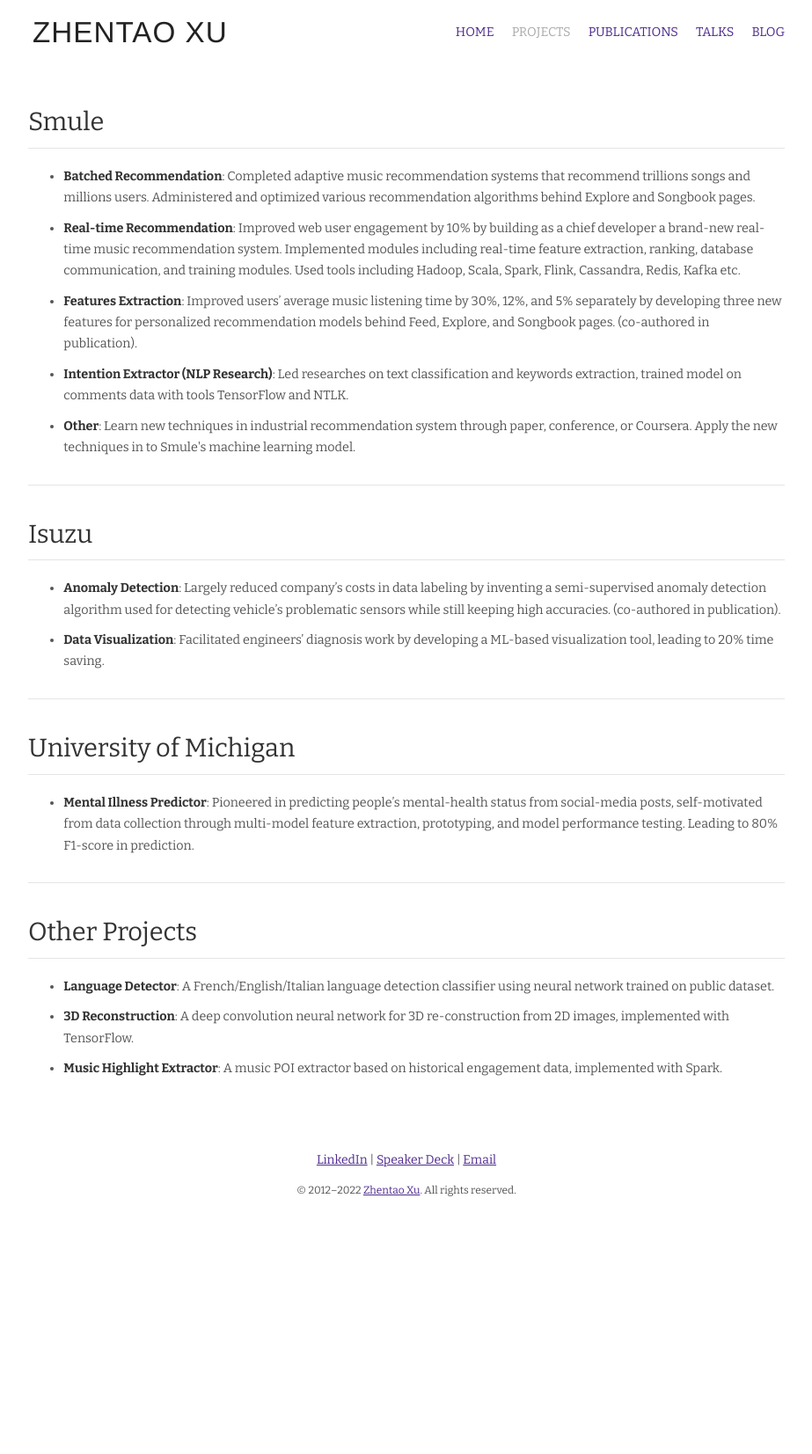
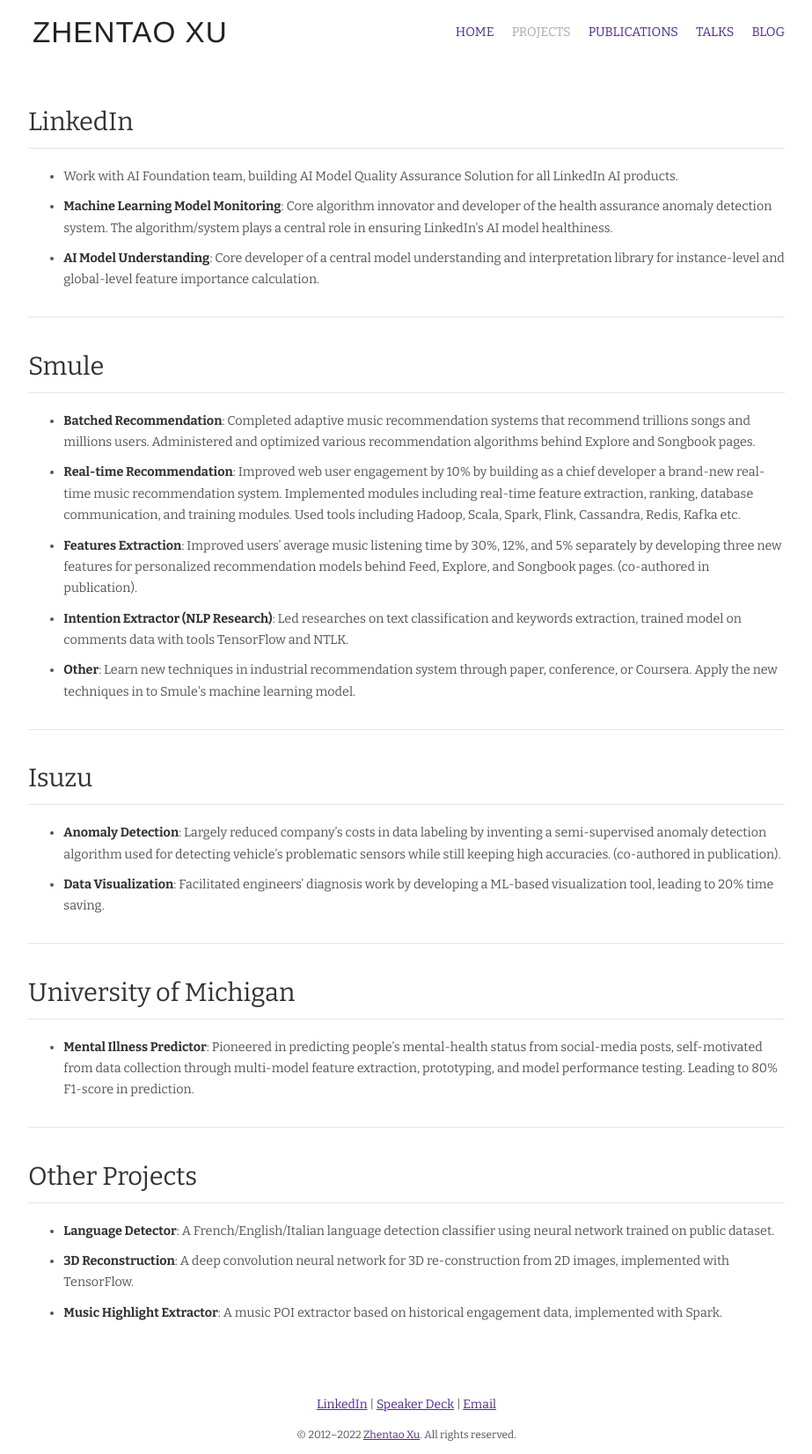
Before and after one commit to xuzhentao/xuzhentao.github.io, a Jekyll site: the page built from projects.md, in a window 1280 px wide. Shown: the whole page at 88% size, without its empty margins (178-1101 px from the left). Built offline with Jekyll 4.4.1, drawn with Linux system fonts in a browser that asks for light colours; nearby versions of some CDN libraries; before the commit the page ends 1375 px from its top, so only the background shows below that.

Commit message:
[M] Update Personal info and LinkedIn's Project Info

```diff
--- a/projects.md
+++ b/projects.md
@@ -5,6 +5,22 @@ layout: default
 ---
 
 <div class="hfeed">
+
+
+
+  <!-- LinkedIn -->
+  <div class="hentry post project-batch-title">
+    <h2>LinkedIn</h2>
+  </div>
+  <div class="hentry post">
+    <div class="entry-summary">
+      <ul class="project-list">
+        <li>Work with AI Foundation team, building AI Model Quality Assurance Solution for all LinkedIn AI products.</li>
+        <li><strong style="color:#333;">Machine Learning Model Monitoring</strong>: Core algorithm innovator and developer of the health assurance anomaly detection system. The algorithm/system plays a central role in ensuring LinkedIn's AI model healthiness. </li>
+        <li><strong style="color:#333;">AI Model Understanding</strong>: Core developer of a central model understanding and interpretation library for instance-level and global-level feature importance calculation.</li>
+      </ul>
+    </div>
+  </div>
 
   <!-- Smule -->
   <div class="hentry post project-batch-title">
@@ -16,16 +32,11 @@ layout: default
       <ul class="project-list">
         <li><strong style="color:#333;">Batched Recommendation</strong>: Completed adaptive music recommendation systems that recommend trillions songs and millions users. Administered and optimized various recommendation algorithms behind Explore and Songbook pages.
         </li>
-
         <li><strong style="color:#333;">Real-time Recommendation</strong>: Improved web user engagement by 10% by building as a chief developer a brand-new real-time music recommendation system. Implemented modules including real-time feature extraction, ranking, database communication, and training modules. Used tools including Hadoop, Scala, Spark, Flink, Cassandra, Redis, Kafka etc.
         </li>
-
         <li><strong style="color:#333;">Features Extraction</strong>: Improved users’ average music listening time by 30%, 12%, and 5% separately by developing three new features for personalized recommendation models behind Feed, Explore, and Songbook pages. (co-authored in publication).</li>
-
         <li><strong style="color:#333;">Intention Extractor (NLP Research)</strong>: Led researches on text classification and keywords extraction, trained model on comments data with tools TensorFlow and NTLK.</li>
-
         <li><strong style="color:#333;">Other</strong>: Learn new techniques in industrial recommendation system through paper, conference, or Coursera. Apply the new techniques in to Smule's machine learning model.</li>
-
       </ul>
     </div>
   </div>
@@ -39,11 +50,8 @@ layout: default
   <div class="hentry post">
     <div class="entry-summary">
       <ul class="project-list">
-
         <li><strong style="color:#333;">Anomaly Detection</strong>: Largely reduced company’s costs in data labeling by inventing a semi-supervised anomaly detection algorithm used for detecting vehicle’s problematic sensors while still keeping high accuracies. (co-authored in publication).</li>
-
         <li><strong style="color:#333;">Data Visualization</strong>: Facilitated engineers’ diagnosis work by developing a ML-based visualization tool, leading to 20% time saving.</li>
-
       </ul>
     </div>
   </div>
@@ -56,10 +64,7 @@ layout: default
   <div class="hentry post">
     <div class="entry-summary">
       <ul class="project-list">
-
         <li><strong style="color:#333;">Mental Illness Predictor</strong>: Pioneered in predicting people’s mental-health status from social-media posts, self-motivated from data collection through multi-model feature extraction, prototyping, and model performance testing. Leading to 80% F1-score in prediction.</li>
-
-
       </ul>
     </div>
   </div>
@@ -73,11 +78,8 @@ layout: default
     <div class="entry-summary">
       <ul class="project-list">
         <li><strong style="color:#333;">Language Detector</strong>: A French/English/Italian language detection classifier using neural network trained on public dataset.</li>
-
         <li><strong style="color:#333;">3D Reconstruction</strong>: A deep convolution neural network for 3D re-construction from 2D images, implemented with TensorFlow.</li>
-
         <li><strong style="color:#333;">Music Highlight Extractor</strong>: A music POI extractor based on historical engagement data, implemented with Spark.</li>
-
       </ul>
     </div>
   </div>
```
Also changed, not shown: index.md (+2 -7 lines), talks.md (+0 -6 lines), 8 other files.
